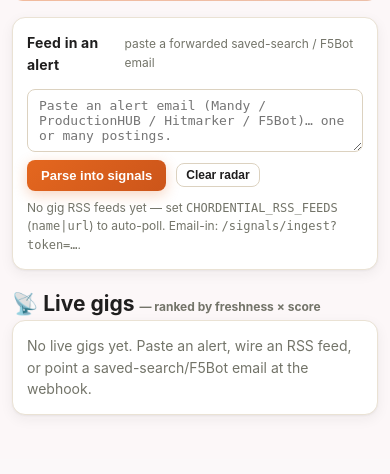
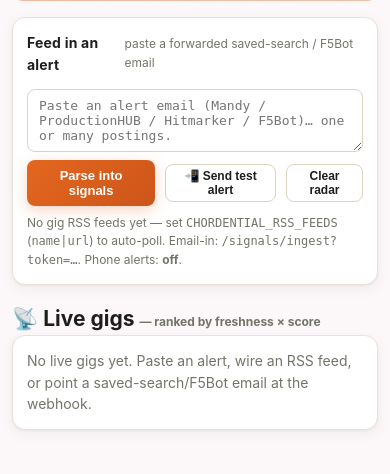
Before and after one commit to jshippjr-cell/jshippjr, a FastAPI app: page /signals in a window 390 px wide. Shown: the part 595-1069 px from the top of the page. Before the commit the page ends 1011 px from the top, so only its background shows below. Run offline with FastAPI, Linux system fonts and the light colour scheme; data that the repository does not hold is empty.

Commit message:
Show original post in opportunity overview + phone-alert test button
Original post in Overview:
- Promote now carries the signal's source URL onto the opportunity, so
  the "Original posting" link works for promoted reddit/F5Bot gigs.
- detail.html leads the Opportunity card with an "Original post" panel:
  a prominent link to the full post plus the captured text. For link-only
  signals (no body) it tells you to open the post above instead of showing
  a blank "No description captured."

Mobile alert reliability:
- Refactored the ntfy push into send_push() returning sent/unset/error and
  a push_configured() helper.
- New "Send test alert" button on the radar fires the real push pipeline and
  reports back whether CHORDENTIAL_NTFY_TOPIC is set, so a missed alert is
  self-diagnosable (most often the topic isn't configured in Render).

Co-Authored-By: Claude Opus 4.8 <noreply@anthropic.com>
Claude-Session: https://claude.ai/code/session_01PSpX4aKyR8QswBcjt2tLDp

```diff
--- a/src/chordential_oia/web/app.py
+++ b/src/chordential_oia/web/app.py
@@ -398,7 +398,7 @@ def discovery_page(request: Request, kind: str = "talent"):
 # Signal Engine — the Opportunity Detection layer (freshness × score radar)
 # --------------------------------------------------------------------------- #
 @app.get("/signals", response_class=HTMLResponse)
-def signals_radar(request: Request):
+def signals_radar(request: Request, push: str = ""):
     conn = db.connect()
     try:
         ranked = signals.rank_signals(db.list_signals(conn))
@@ -408,7 +408,20 @@ def signals_radar(request: Request):
     return render(
         request, "signals.html", nav="signals", gigs=gigs,
         feeds=scheduler.configured_feeds(),
-    )
+        push_result=push, push_configured=signals.push_configured(),
+    )
+
+
+@app.post("/signals/test-push")
+def signals_test_push():
+    """Fire a test phone alert through the real push pipeline so you can confirm
+    your ntfy setup end-to-end. Reports back whether the topic is configured."""
+    status = signals.send_push(
+        "🎵 Chordential test alert",
+        body="If you see this on your phone, new-gig alerts are working.",
+        click_url="https://chordential.com/signals",
+    )
+    return RedirectResponse(f"/signals?push={status}", status_code=303)
 
 
 @app.post("/signals/paste")
@@ -460,7 +473,7 @@ def signal_promote(signal_id: int):
         opp = Opportunity(
             client="Unknown", need=s["title"] or "Detected opportunity",
             description=s["body"] or "", budget_min=s["budget_min"],
-            budget_max=s["budget_max"], source="signal",
+            budget_max=s["budget_max"], source="signal", url=s["url"] or "",
         )
         new_id = db.insert_opportunity(conn, opp)
         db.link_signal_to_opp(conn, signal_id, new_id)
--- a/src/chordential_oia/web/signals.py
+++ b/src/chordential_oia/web/signals.py
@@ -196,27 +196,40 @@ def ingest_signal(
     return sid
 
 
-def notify_new_gig(title: str, click_url: str = "") -> None:
-    """Push a phone alert when a new live gig lands — only fires for gigs that
-    passed the ironclad filter, so it's high-signal. Uses ntfy.sh (free, no
-    account): set CHORDENTIAL_NTFY_TOPIC to your topic. Best-effort, never raises."""
+def push_configured() -> bool:
+    """True when a mobile-push topic is set (CHORDENTIAL_NTFY_TOPIC)."""
+    return bool(os.environ.get("CHORDENTIAL_NTFY_TOPIC", "").strip())
+
+
+def send_push(title: str, body: str = "", click_url: str = "") -> str:
+    """Send one ntfy.sh phone push. Returns a status: 'unset' (no topic
+    configured), 'sent' (delivered to ntfy), or 'error' (network/ntfy failed).
+    Best-effort — never raises."""
     topic = os.environ.get("CHORDENTIAL_NTFY_TOPIC", "").strip()
     if not topic:
-        return
+        return "unset"
     url = topic if topic.startswith("http") else f"https://ntfy.sh/{topic}"
     try:
         req = urllib.request.Request(
-            url, data=(title or "New gig")[:240].encode("utf-8"),
+            url, data=(body or title or "New gig")[:240].encode("utf-8"),
             headers={
-                "Title": "🎵 New gig on Chordential",
+                "Title": (title or "New gig on Chordential")[:120],
                 "Click": click_url or "https://chordential.com/signals",
                 "Tags": "musical_note",
                 "Priority": "high",
             },
         )
         urllib.request.urlopen(req, timeout=8)  # noqa: S310
+        return "sent"
     except Exception:
-        pass
+        return "error"
+
+
+def notify_new_gig(title: str, click_url: str = "") -> None:
+    """Push a phone alert when a new live gig lands — only fires for gigs that
+    passed the ironclad filter, so it's high-signal. Uses ntfy.sh (free, no
+    account): set CHORDENTIAL_NTFY_TOPIC to your topic. Best-effort, never raises."""
+    send_push("🎵 New gig on Chordential", body=title, click_url=click_url)
 
 
 def ingest_alert(conn, raw: str, source: str = "email") -> int:
--- a/src/chordential_oia/web/static/style.css
+++ b/src/chordential_oia/web/static/style.css
@@ -245,6 +245,10 @@ a{color:inherit;text-decoration:none}
 .reach-actions a{text-decoration:none}
 .reach-hint{margin:8px 0 14px}
 .prose{color:var(--muted);line-height:1.65}
+.original-post{margin-bottom:6px;padding:13px 15px;background:var(--panel);border:1px solid var(--border);border-left:3px solid var(--accent);border-radius:9px}
+.original-post-label{font-size:11px;font-weight:700;letter-spacing:.6px;text-transform:uppercase;color:var(--muted2);margin-bottom:7px}
+.original-post-link{display:inline-block;font-weight:600;color:var(--accent);overflow-wrap:anywhere;margin-bottom:6px}
+.original-post .prose{white-space:pre-wrap;margin:0}
 .kv{width:100%;border-collapse:collapse;margin-top:10px}
 .kv td{padding:9px 0;border-bottom:1px solid var(--border);vertical-align:top}
 .kv td:first-child{color:var(--muted2);width:42%;font-size:13px}
--- a/src/chordential_oia/web/templates/signals.html
+++ b/src/chordential_oia/web/templates/signals.html
@@ -18,14 +18,24 @@
               placeholder="Paste an alert email (Mandy / ProductionHUB / Hitmarker / F5Bot)… one or many postings."></textarea>
     <div class="form-actions" style="display:flex;align-items:center;gap:10px">
       <button class="btn primary" type="submit">Parse into signals</button>
+      <button class="btn ghost tiny" type="submit" formaction="/signals/test-push"
+              title="Send a test alert to your phone to confirm push is working">📲 Send test alert</button>
       <button class="btn ghost tiny" type="submit" formaction="/signals/clear"
               onclick="return confirm('Clear all open signals from the radar?')">Clear radar</button>
     </div>
   </form>
+  {% if push_result == 'sent' %}
+  <p class="muted small" style="margin:8px 0 0;color:var(--green,#2e8b57)">✓ Test alert sent — check your phone. New live gigs will alert you the same way.</p>
+  {% elif push_result == 'unset' %}
+  <p class="muted small" style="margin:8px 0 0;color:#e5484d">⚠ No phone alerts configured. Set <code>CHORDENTIAL_NTFY_TOPIC</code> in Render to your ntfy.sh topic, then subscribe to it in the ntfy app.</p>
+  {% elif push_result == 'error' %}
+  <p class="muted small" style="margin:8px 0 0;color:#e5484d">⚠ Couldn't reach ntfy.sh. The topic is set but the push failed to send — try again.</p>
+  {% endif %}
   <p class="muted small" style="margin:8px 0 0">
     {% if feeds %}Polling <strong>{{ feeds|length }}</strong> gig RSS feed(s).{% else %}
     No gig RSS feeds yet — set <code>CHORDENTIAL_RSS_FEEDS</code> (<code>name|url</code>) to auto-poll.{% endif %}
     Email-in: <code>/signals/ingest?token=…</code>.
+    Phone alerts: <strong>{{ 'on' if push_configured else 'off' }}</strong>.
   </p>
 </div>
 
```
Also changed, not shown: src/chordential_oia/web/templates/detail.html (+13 -1 lines), tests/test_signals.py (+26 -0 lines).
